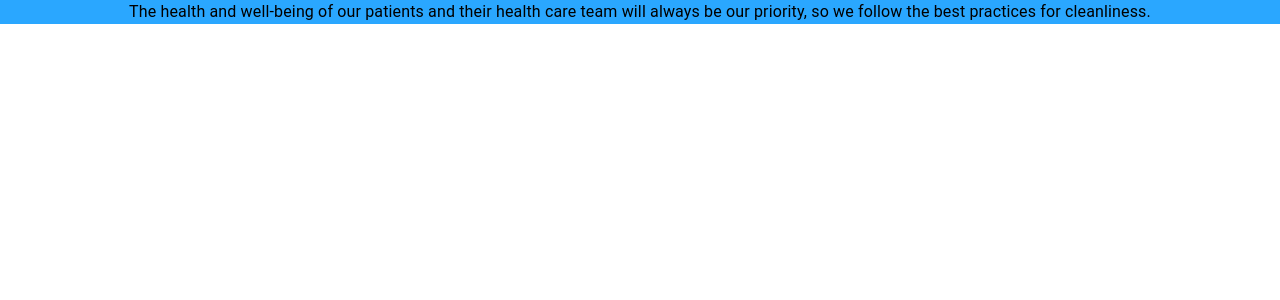
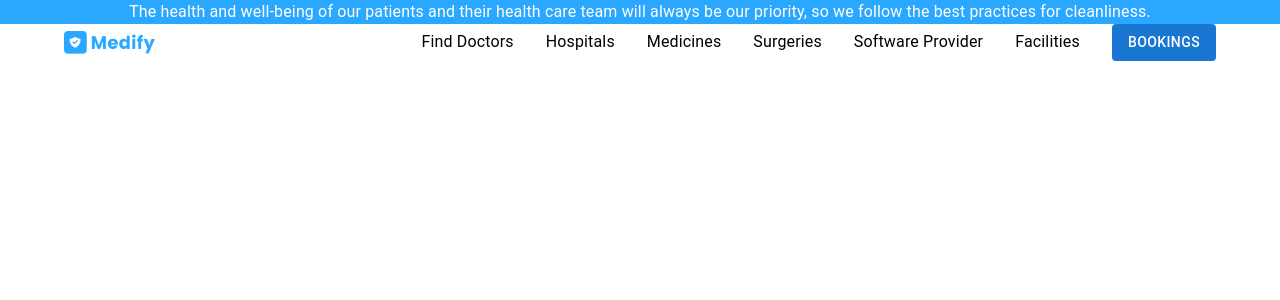
Before and after one commit to deekshithhh/Medify, a React (Create React App) app in the folder medify/: page / in a window 1280 px wide. Shown: the top 300 px of the page. Built offline with nearby package versions, Linux system fonts and the light colour scheme.

Commit message:
Navbar Buttons

```diff
--- a/medify/src/App.js
+++ b/medify/src/App.js
@@ -1,11 +1,14 @@
 import logo from './logo.svg';
 import './App.css';
+import { Outlet } from "react-router-dom";
+import { CssBaseline } from "@mui/material";
 import Navbar from './Components/NavBar/Navbar';
 
 function App() {
   return (
-    <div className="App">
-      {/* <div className='top'> The health and well-being of our patients and their health care team will always be our priority, so we follow the best practices for cleanliness.</div> */}
+    <div>
+    <CssBaseline />
+    <Outlet />
       <Navbar/>
     </div>
   );
--- a/medify/src/Components/Button/Button.jsx
+++ b/medify/src/Components/Button/Button.jsx
@@ -1,4 +1,4 @@
-export default function Button(){
+export default function Button(type){
 
 
     return (
--- a/medify/src/Components/NavBar/Navbar.jsx
+++ b/medify/src/Components/NavBar/Navbar.jsx
@@ -1,21 +1,39 @@
 import AppBar from "@mui/material/AppBar";
-import Box from "@mui/material/Box";
 import Toolbar from "@mui/material/Toolbar";
-import Typography from "@mui/material/Typography";
+import { Box, Container, Button, Stack, Typography} from "@mui/material";
 import logo from "../../assets/logo.png";
 import styles from "../NavBar/Navbar.module.css";
+import { Link } from "react-router-dom";
 // G:\Crio\Medify\medify\src\assets
 
 export default function Navbar() {
   return (
     <header>
-      <Box>
-        <Typography className={styles.Header}>
-
+        <Box>
+      <Box bgcolor="#2AA7FF" >
+        <Typography cfontSize={14} textAlign="center" color="#fff">
           The health and well-being of our patients and their health care team
           will always be our priority, so we follow the best practices for
           cleanliness.
         </Typography>
+        </Box>
+        <Container>
+            <Stack direction="row" alignItems="center" justifyContent="space-between" >
+          <img src={logo} alt = "medify" height={27} />
+            <Stack direction="row"
+            spacing={4}>
+                <span>Find Doctors</span>
+                <span>Hospitals</span>
+                <span>Medicines</span>
+                <span>Surgeries</span>
+                <span>Software Provider</span>
+                <span>Facilities</span>
+                <Button variant="contained" disableElevation>Bookings</Button>
+            </Stack>
+
+            </Stack>
+        </Container>
+
       </Box>
     </header>
   );
--- a/medify/src/Components/NavBar/Navbar.module.css
+++ b/medify/src/Components/NavBar/Navbar.module.css
@@ -9,10 +9,11 @@ span{
     color:black
 }
 .Header{
-    font-family: Poppins;
+font-family: Poppins;
 font-size: 14px;
 font-weight: 400;
 display: flex;
+height: 40 px;
 align-items: center;
 justify-content: center;
 background: #2AA7FF;
```
Also changed, not shown: medify/src/index.js (+21 -0 lines).
